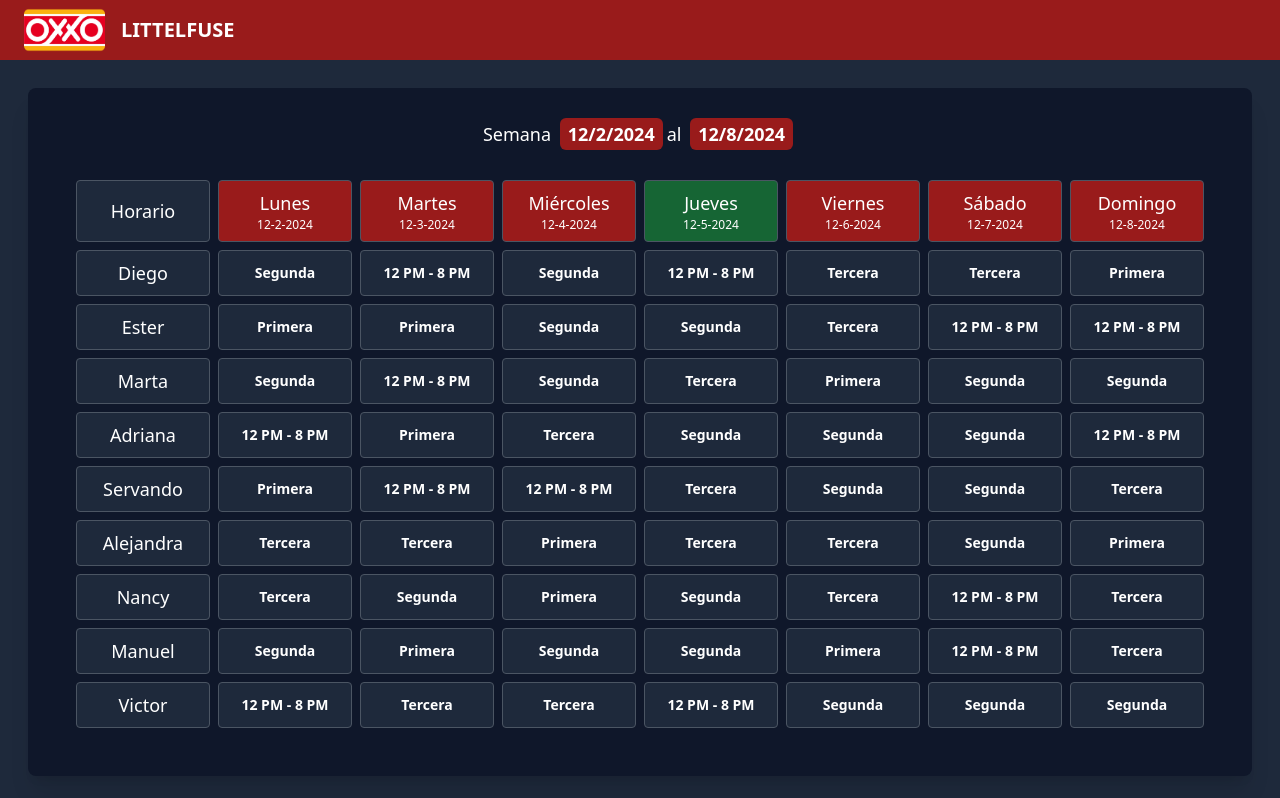
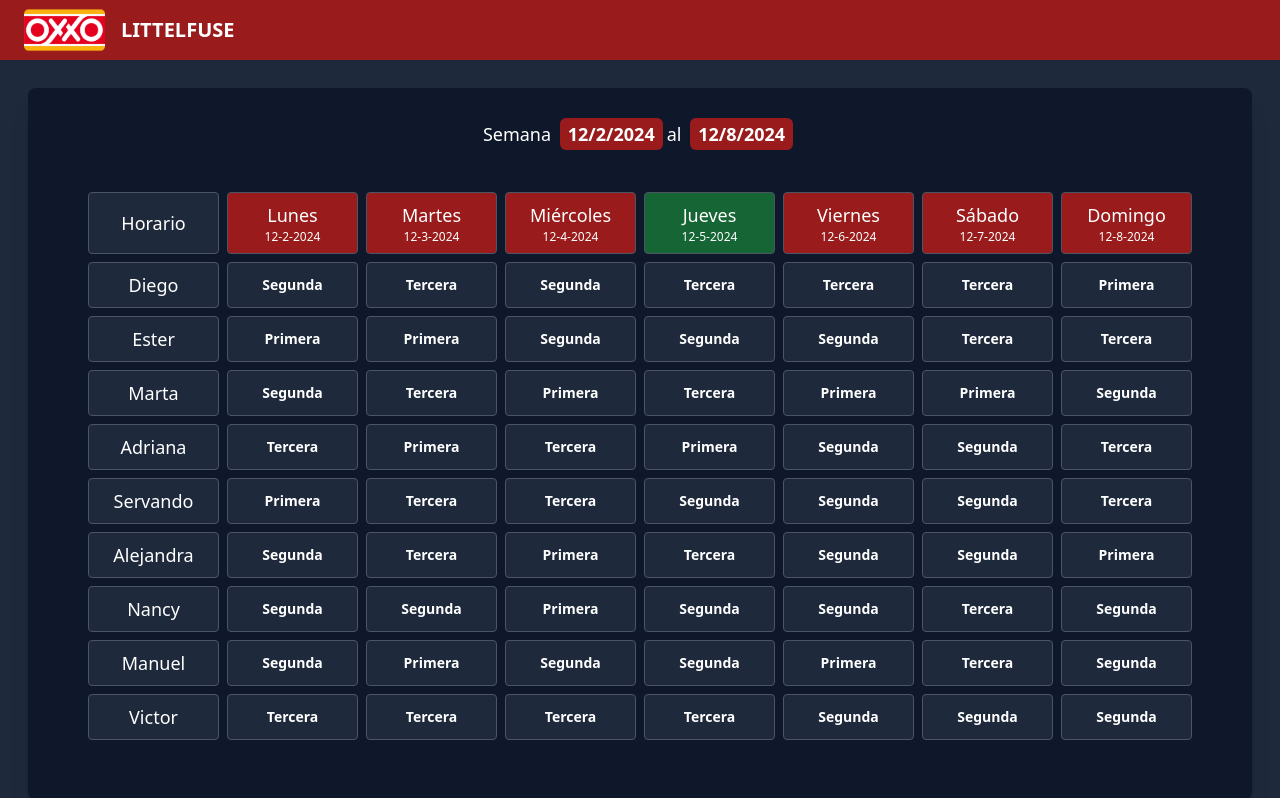
Before and after one commit to Cortes-dev/Horario-Oxxo, a React (Vite) app: page / in a window 1280 px wide. Shown: the top 798 px of the page. Built offline with nearby package versions, Linux system fonts and the light colour scheme.

Commit message:
actualizacion de compartir la tabla

```diff
--- a/src/components/HorarioVista.jsx
+++ b/src/components/HorarioVista.jsx
@@ -87,7 +87,7 @@ export default function ScheduleGrid() {
 
     return (
         <div className="w-full max-w-7xl mx-auto p-1 text-[10px] lg:text-lg">
-            <div id="schedule-table" className="bg-slate-900 p-5 lg:p-8 rounded-lg shadow-xl">
+            <div  className="bg-slate-900 block w-full p-5 lg:p-8 rounded-lg shadow-xl">
                 <h2 className="text-center text-white text-sm flex justify-around items-center mb-4 lg:text-lg md:block">
                     Semana{' '}
                     <span className='font-bold bg-red-800 rounded-md py-1 px-2 mx-1'>
@@ -101,7 +101,7 @@ export default function ScheduleGrid() {
 
                 {/* Tabla oculta en móviles */}
                 <div className="p-4 w-full overflow-x-auto">
-                    <div className="block min-w-[600px]">
+                    <div id="schedule-table" className="block min-w-[600px] bg-slate-900 p-3">
                         <div className="grid grid-cols-8 gap-2">
                             {/* Header Row */}
                             <div className="p-2 text-center border flex items-center justify-center border-gray-600 rounded bg-slate-800 text-white">
@@ -142,7 +142,7 @@ export default function ScheduleGrid() {
                                                     type="button"
                                                     onClick={() => toggleDescanso(personIndex, shiftIndex)}
                                                     className={`px-2 py-1 rounded font-bold text-center
-        ${person.schedule[shiftIndex] === 'Descanso' ? 'text-green-500 bg-slate-900' : '' }`}
+        ${person.schedule[shiftIndex] === 'Descanso' ? 'text-green-500 bg-slate-900' : ''}`}
                                                 >
                                                     {person.schedule[shiftIndex]}
                                                 </button>
--- a/src/functions/TableHorario.jsx
+++ b/src/functions/TableHorario.jsx
@@ -1,6 +1,6 @@
 export const TableFunction = () => {
     const dias = ['Lunes', 'Martes', 'Miércoles', 'Jueves', 'Viernes', 'Sábado', 'Domingo'];
-    const horariosCompletos = ['Primera', 'Segunda', 'Tercera', '12 PM - 8 PM'];
+    const horariosCompletos = ['Primera', 'Segunda', 'Tercera'];
     const horariosButton = ['Primera', 'Segunda', 'Tercera', 'Descanso', '12 PM-8 PM'];
 
 
```
